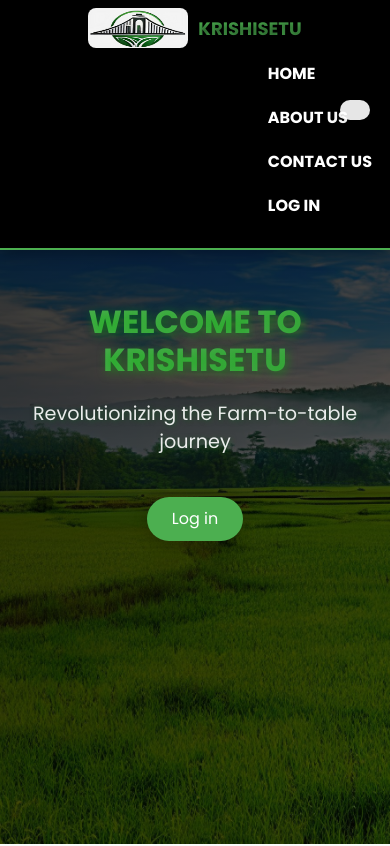
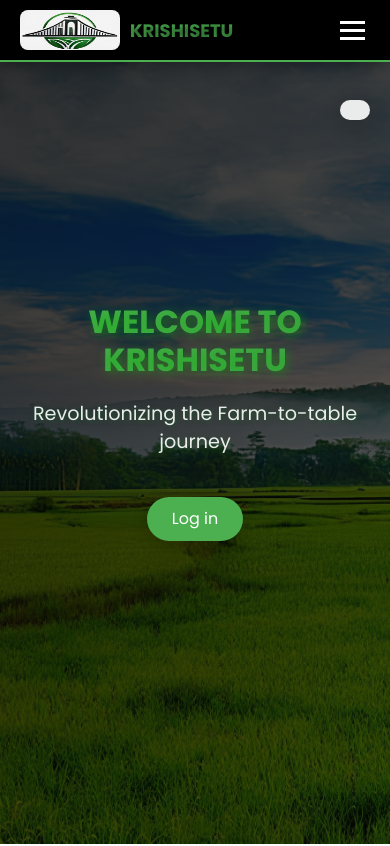
Before and after one commit to Roopesh0807/KRISHISETU_LOCALHOST, a React (Create React App) app in the folder frontend/: page / in a window 390 px wide. Shown: the top 846 px of the page. Built offline with nearby package versions, Linux system fonts and the light colour scheme.

Commit message:
minor changes

```diff
--- a/frontend/src/components/CommunityFlashDeals.css
+++ b/frontend/src/components/CommunityFlashDeals.css
@@ -11,15 +11,16 @@
     min-height: 100vh;
     color: #333;
     position: relative;
+    margin-top: 50px;
 }
 
-.dashboard-header {
+/* .dashboard-header {
     background: linear-gradient(135deg, #4caf50 0%, #2e7d32 100%);
     border-radius: 15px;
     padding: 1rem 2rem;
     margin-bottom: 30px;
     box-shadow: 0 5px 15px rgba(0, 0, 0, 0.1);
-}
+} */
 
 .header-top {
     display: flex;
--- a/frontend/src/components/CommunityFlashDeals.js
+++ b/frontend/src/components/CommunityFlashDeals.js
@@ -345,7 +345,7 @@
                 const consumerPincode = profileData.pincode;
 
                 const communityId = getOrCreateCommunityId();
-                const baseShareLink = `http://localhost:3000/community-flash-deals?communityId=${communityId}`;
+                const baseShareLink = `http://localhost:3000/community-flash-deals`;
                 setShareableLink(baseShareLink);
                 setWhatsappLink(`https://wa.me/?text=${encodeURIComponent("Join me for exclusive flash deals! " + baseShareLink)}`);
 
@@ -429,11 +429,7 @@
 
             <header className="dashboard-header">
                 <div className="header-top">
-                    <h1 className="logo-text">KrishiBazaar</h1>
                     <div className="nav-actions">
-                        <button onClick={handleGoBack} className="back-button">
-                            <FontAwesomeIcon icon={faArrowLeft} /> Back
-                        </button>
                     </div>
                 </div>
             </header>
--- a/frontend/src/components/LoginPage.css
+++ b/frontend/src/components/LoginPage.css
@@ -11,6 +11,7 @@
   --ks-dark: #263238;
   --ks-gray: #607D8B;
   --ks-light-gray: #ECEFF1;
+
 }
 
 .ks-login-container {
@@ -22,6 +23,7 @@
   justify-content: center;
   overflow: hidden;
   font-family: 'Poppins', sans-serif;
+  margin-top: 50px;
 }
 
 .ks-login-bg-image {
--- a/frontend/src/components/Navbar1.css
+++ b/frontend/src/components/Navbar1.css
@@ -143,3 +143,76 @@
     font-size: 18px; /* Reduced font size */
   }
 }
+/* Add to Navbar1.css */
+
+/* Hamburger icon styles */
+.hamburger {
+  display: none; /* Hide by default on desktop */
+  cursor: pointer;
+}
+
+.hamburger div {
+  width: 25px;
+  height: 3px;
+  background-color: white;
+  margin: 5px;
+  transition: all 0.3s ease;
+}
+
+/* Add to Navbar1.css */
+
+/* Mobile menu styles for a side drawer */
+.mobile-menu {
+  display: flex;
+  flex-direction: column;
+  background-color: rgba(0, 0, 0, 0.641);
+  position: fixed;
+  top: 60px;
+  right: -300px;
+  width: 170px;
+  height: 30%;
+  padding-top: 30px;
+  transition: right 0.3s ease-in-out;
+  z-index: 999;
+  list-style: none;
+  padding: 0;
+  margin: 0;
+  box-shadow: -4px 0 15px rgba(0, 0, 0, 0.3);
+}
+
+.mobile-menu.open {
+  right: 0; /* Slide in when open */
+}
+
+/* Close button for the mobile menu */
+.close-btn {
+  color: white;
+  font-size: 30px;
+  position: absolute;
+  top: 10px;
+  right: 20px;
+  cursor: pointer;
+}
+
+.mobile-menu li {
+  text-align: center;
+  padding: 15px 0;
+  width: 100%;
+}
+
+/* Responsive adjustments */
+@media (max-width: 768px) {
+  .navbar1 .navbar-links {
+    display: none; /* Hide the regular links on small screens */
+  }
+
+  .hamburger {
+    display: block; /* Show the hamburger icon */
+  }
+
+  .navbar1 {
+    justify-content: space-between;
+    flex-direction: row;
+    padding: 10px 20px;
+  }
+}
--- a/frontend/src/components/Navbar1.js
+++ b/frontend/src/components/Navbar1.js
@@ -1,18 +1,25 @@
-import React from 'react';
+import React, { useState } from 'react';
 import logo from '../assets/logo.jpg';
 import './Navbar1.css';
 import { useNavigate } from 'react-router-dom';
 
 const Navbar1 = ({ isLoginPage = false, isAuthPage = false }) => {
   const navigate = useNavigate();
+  const [isOpen, setIsOpen] = useState(false);
 
   // Navigation Handlers
   const handleHomeClick = () => {
     navigate('/');
+    setIsOpen(false);
   };
 
   const handleLoginClick = () => {
     navigate('/LoginPage');
+    setIsOpen(false);
+  };
+
+  const handleMenuToggle = () => {
+    setIsOpen(!isOpen);
   };
 
   return (
@@ -21,15 +28,21 @@
         <img src={logo} alt="Logo" />
         <span className="navbar-name">KRISHISETU</span>
       </div>
+
+      {/* Hamburger Icon */}
+      <div className="hamburger" onClick={handleMenuToggle}>
+        <div></div>
+        <div></div>
+        <div></div>
+      </div>
+
+      {/* Desktop Links */}
       <ul className="navbar-links">
-        {/* Always show Home button */}
         <li>
           <a href="/" className="navbar-link" onClick={handleHomeClick}>
             HOME
           </a>
         </li>
-
-        {/* Show Login button only on auth pages (login/register) */}
         {isAuthPage && (
           <li>
             <a href="/LoginPage" className="navbar-link" onClick={handleLoginClick}>
@@ -37,8 +50,6 @@
             </a>
           </li>
         )}
-
-        {/* Hide other buttons on login page */}
         {!isLoginPage && !isAuthPage && (
           <>
             <li>
@@ -59,6 +70,42 @@
           </>
         )}
       </ul>
+
+      {/* Mobile Menu as a separate container */}
+      <ul className={`mobile-menu ${isOpen ? 'open' : ''}`}>
+        <span className="close-btn" onClick={handleMenuToggle}>&times;</span>
+        <li>
+          <a href="/" className="navbar-link" onClick={handleHomeClick}>
+            HOME
+          </a>
+        </li>
+        {!isLoginPage && !isAuthPage && (
+          <>
+            <li>
+              <a href="#about" className="navbar-link" onClick={() => setIsOpen(false)}>
+                ABOUT US
+              </a>
+            </li>
+            <li>
+              <a href="#contact" className="navbar-link" onClick={() => setIsOpen(false)}>
+                CONTACT US
+              </a>
+            </li>
+            <li>
+              <a href="/LoginPage" className="navbar-link" onClick={handleLoginClick}>
+                LOG IN
+              </a>
+            </li>
+          </>
+        )}
+        {isAuthPage && (
+          <li>
+            <a href="/LoginPage" className="navbar-link" onClick={handleLoginClick}>
+              LOG IN
+            </a>
+          </li>
+        )}
+      </ul>
     </nav>
   );
 };
--- a/frontend/src/components/Subscribe.js
+++ b/frontend/src/components/Subscribe.js
@@ -345,7 +345,9 @@
             )}
 
             <div className="subscribe-header">
-                <button className="back-button" onClick={() => navigate(-1)}><FaArrowLeft /></button>
+                  <button className="instructions-btn" onClick={() => setShowInstructions(true)}>
+                    <FaInfoCircle />
+                </button>
                 <span className="modify-notice">
                     <FaClock /> {canModify ? `Modify before ${timeLeft}` : 'Modifications paused'}
                 </span>
@@ -370,9 +372,6 @@
                     <FaFilePdf /> Download Combined Bill (Last 30 Days)
                 </button>
                 {/* New Instructions Button */}
-                <button className="instructions-btn" onClick={() => setShowInstructions(true)}>
-                    <FaInfoCircle /> View Instructions
-                </button>
             </div>
 
 
--- a/frontend/src/components/farmerDetails.css
+++ b/frontend/src/components/farmerDetails.css
@@ -9,7 +9,9 @@
   background: linear-gradient(to bottom, #f9fbe7, #e8f5e9);
   min-height: 100vh;
 }
-
+.ks-dashboard-content {
+  margin-left: 90px; /* Adjust this to match your sidebar's width */
+}
 /* Farmer Profile Card */
 .farmer-profile-card {
   background-color: #fff;
```
